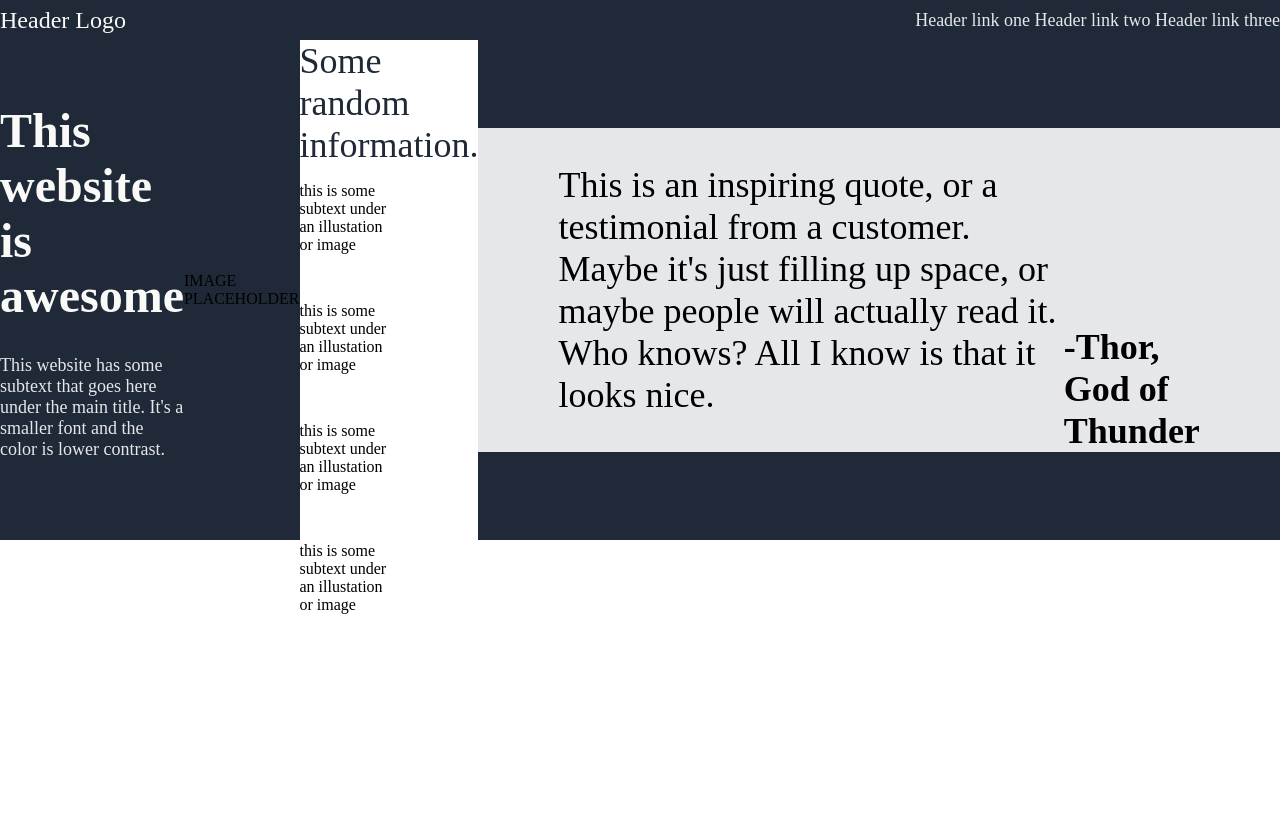
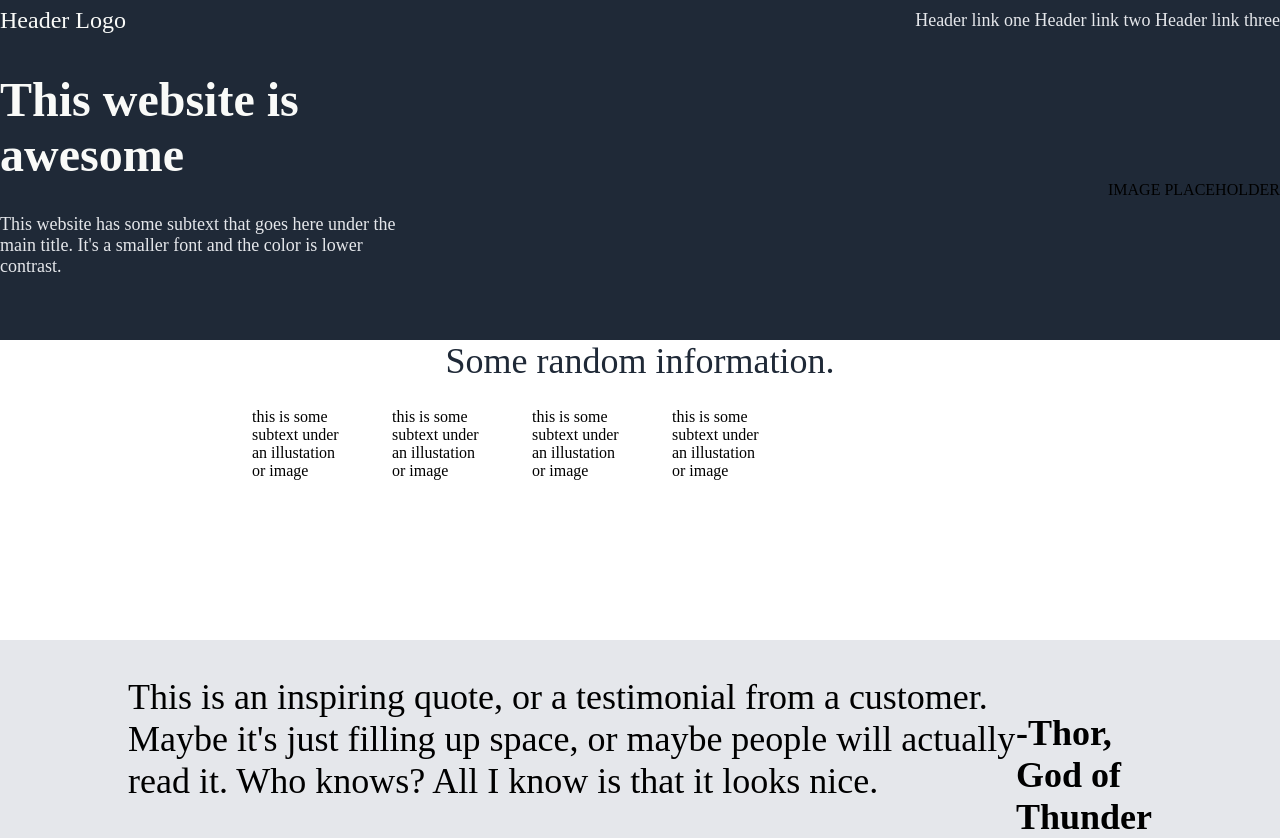
Before and after one commit to CyanTheory/project1, a plain HTML site: page index.html in a window 1280 px wide. Before the commit the page ends 800 px from the top, so only its background shows below. Drawn offline with Linux system fonts and the light colour scheme.

Commit message:
yet another update

```diff
--- a/index.html
+++ b/index.html
@@ -20,11 +20,11 @@
     <div class="hero">
         <div class="herobox">
             <div class="heromain">This website is awesome</div>
-            <p><div class="hero-link-text">This website has some subtext that goes here under the main title. It's a smaller font and the color is lower contrast.</hero-link-text></p>
+            <p><div class="hero-link-text">This website has some subtext that goes here under the main title. It's a smaller font and the color is lower contrast.</div></p>
         </div>
+
+            <div class="hero-2">IMAGE PLACEHOLDER</div>
     </div>
-            <div class="hero-2">IMAGE PLACEHOLDER</div>
-
 
   <div class="randominfo">
     <div class="infoheader">Some random information.</div>
@@ -44,6 +44,9 @@
         <div class="signature">-Thor, God of Thunder</div>
     </div>
     </div>
-</div>
+
+
+
+    </div>
 </body>
 </html>
--- a/style.css
+++ b/style.css
@@ -34,7 +34,7 @@ body{
     background-color: #1f2937;
     display:flex;
     flex-direction: row;
-    height: 500px;
+    height: 300px;
     align-items: center;
     justify-content: space-between;
 }
@@ -66,24 +66,27 @@ body{
     background-color: white;
     display:flex;
     flex-direction: column;
-    height: 500px;
+    height: 300px;
 }
 .randomflex{
     display:flex;
     flex-direction: row;
     align-items: center;
-    justify-content: space-between;
+    justify-content:center;
     gap: 20px;
     flex-wrap: wrap;
+    width:80%;
   }
 
 .ranbox1, .ranbox2,  .ranbox3, .ranbox4{
+    padding: 10px;
     width: 100px;
     height: 100px;
   }
 .infoheader{
     font-size: 36px;
     color:#1f2937;
+    text-align: center;
   }
 .quote-container{
     background-color: #e5e7eb;
```
